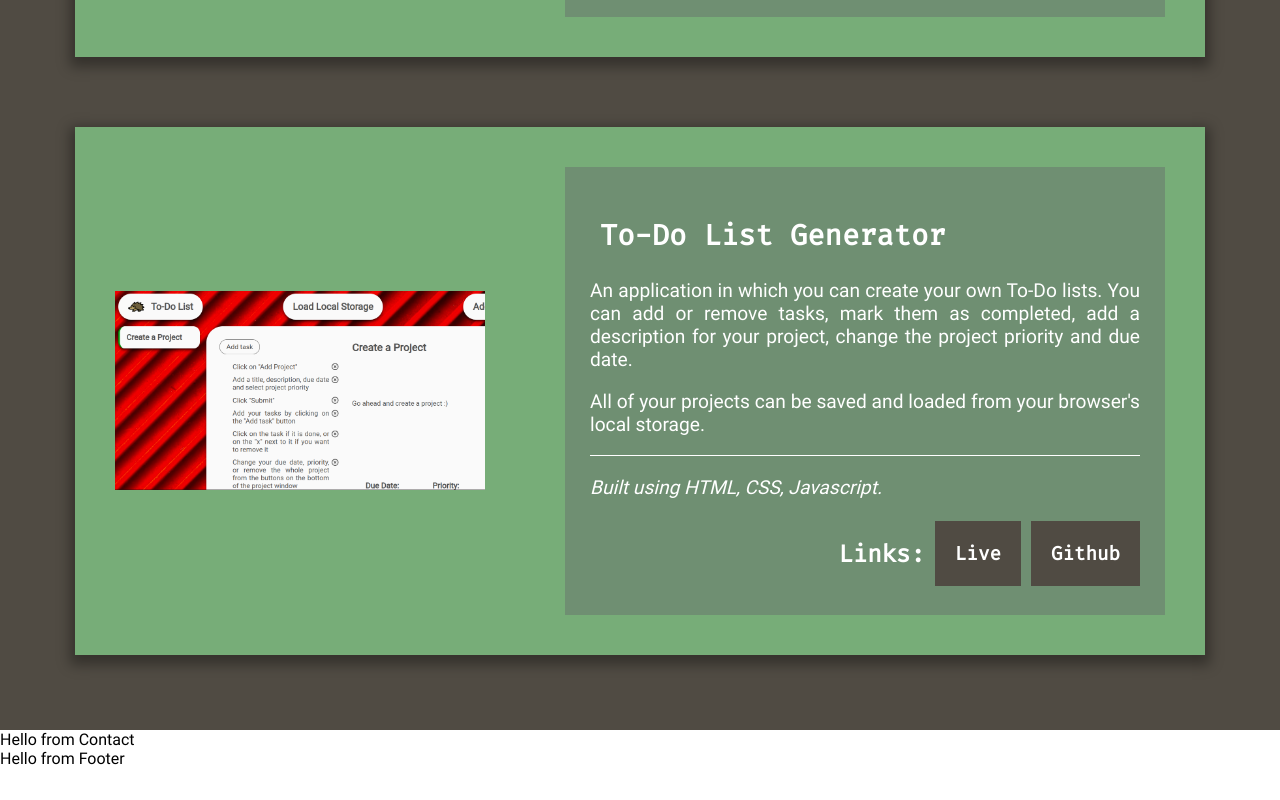
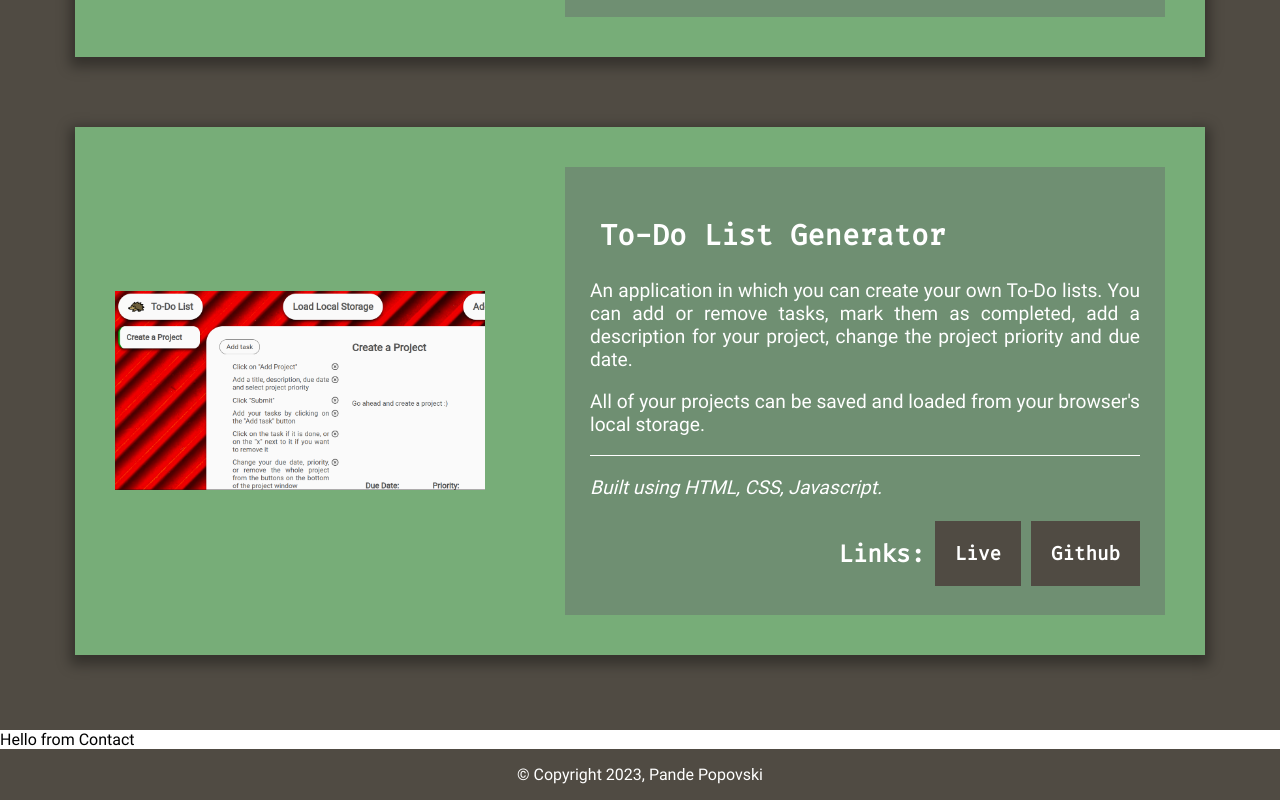
Before and after one commit to Duesenberg/personal-portfolio, a React (Create React App) app: page / in a window 1280 px wide. Shown: the part 4961-5761 px from the top of the page. Before the commit the page ends 5729 px from the top, so only its background shows below. Built offline with nearby package versions, Linux system fonts and the light colour scheme.

Commit message:
set up footer

```diff
--- a/src/components/Footer.js
+++ b/src/components/Footer.js
@@ -1,7 +1,7 @@
 export default function Footer() {
   return(
-    <div className="footer">
-      Hello from Footer
-    </div>
+    <footer className="footer">
+      <p className='text'>&copy; Copyright 2023, Pande Popovski</p>
+    </footer>
   )
 };
--- a/src/style/style.scss
+++ b/src/style/style.scss
@@ -280,11 +280,10 @@ header {
             margin: 40px;
             background-color: #6F8F72;
             padding: 25px;
-            transition-property: margin, box-shadow, border-radius;
+            transition-property: box-shadow, border-radius;
             transition-duration: 0.35s;
 
             &:hover {
-              margin: 40px 25px;
               box-shadow: 0px 5px 12px 5px hwb(0 0% 100% / 0.342);
               border-radius: 20px;
             }
@@ -360,3 +359,16 @@ header {
     }
   }
 }
+
+footer.footer {
+  display: flex;
+  justify-content: center;
+  align-items: center;
+  background-color: #504B43;
+  margin: 0;
+
+  p {
+    font-size: 1rem;
+    color: white;
+  }
+}
```
